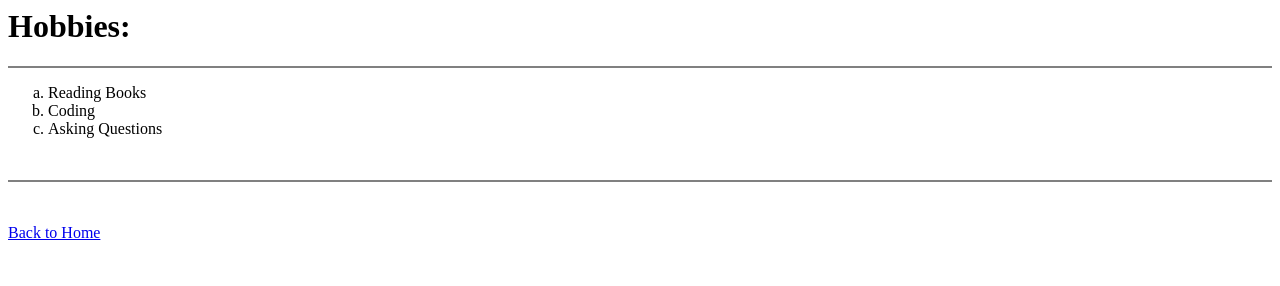
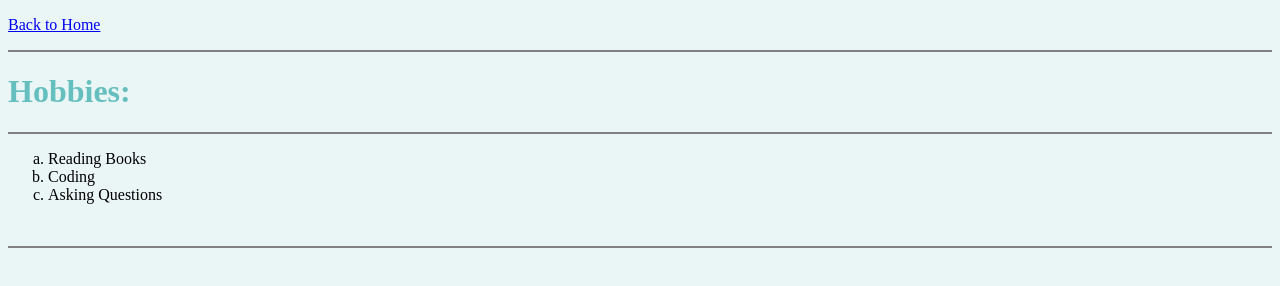
Before and after one commit to DubeyTech/html-only-personal-site, a plain HTML site: page hobbies.html in a window 1280 px wide. Drawn offline with Linux system fonts and the light colour scheme; files that its build step writes are made by us from their sources.

Commit message:
linked css

```diff
--- a/hobbies.html
+++ b/hobbies.html
@@ -1,4 +1,15 @@
-<h1>Hobbies:</h1>
+<!DOCTYPE html>
+<html lang="en">
+<head>
+  <meta charset="UTF-8">
+  <meta name="viewport" content="width=device-width, initial-scale=1.0">
+  <title>My Hobbies</title>
+  <link rel="stylesheet" href="css/styles.css">
+</head>
+<body>
+  <p><a href="index.html">Back to Home</a></p>
+<hr noshade>
+  <h1>Hobbies:</h1>
 <hr  noshade="5">
   <ol type="a">
     <li>Reading Books</li>
@@ -8,4 +19,5 @@
   <br>
   <hr noshade="1">
   <br>
-  <p><a href="index.html">Back to Home</a></p>
+</body>
+</html>
```
